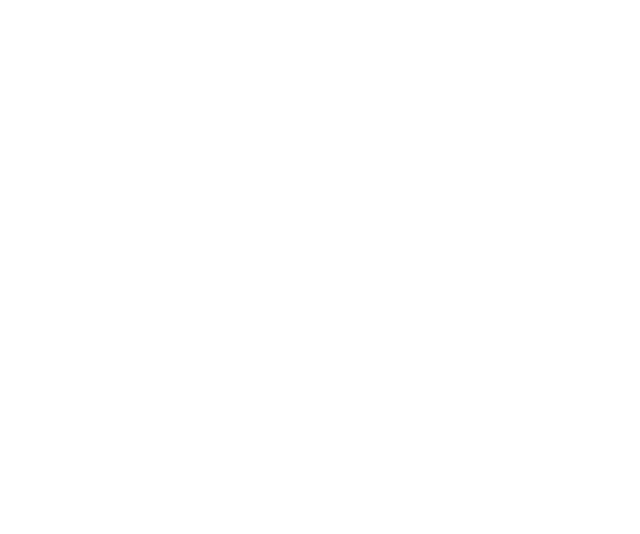
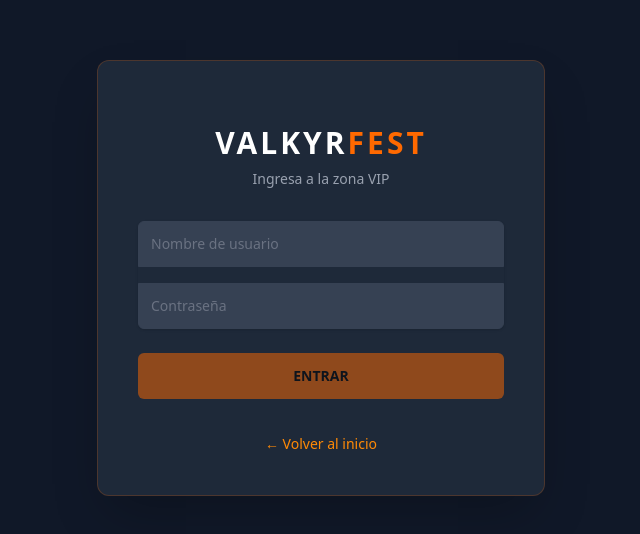
Before and after one commit to asa7ur/valkyria-frontend, an Angular app: page /login in a window 1280 px wide. Before the commit this address led to /. Shown: the part 122-656 px from the top of the page, without its empty margins (319-959 px from the left). Built offline with nearby package versions, Linux system fonts and the light colour scheme.

Commit message:
Adding login page

```diff
--- a/src/app/app.config.ts
+++ b/src/app/app.config.ts
@@ -2,7 +2,8 @@ import {ApplicationConfig, provideBrowserGlobalErrorListeners} from '@angular/co
 import {provideRouter, withComponentInputBinding} from '@angular/router';
 
 import {routes} from './app.routes';
-import {provideHttpClient} from '@angular/common/http';
+import {provideHttpClient, withInterceptors} from '@angular/common/http';
+import {authInterceptor} from './core/interceptors/auth.interceptor';
 
 export const appConfig: ApplicationConfig = {
   providers: [
@@ -11,6 +12,8 @@ export const appConfig: ApplicationConfig = {
       routes,
       withComponentInputBinding()
     ),
-    provideHttpClient()
+    provideHttpClient(
+      withInterceptors([authInterceptor])
+    )
   ]
 };
--- a/src/app/app.routes.ts
+++ b/src/app/app.routes.ts
@@ -5,8 +5,14 @@ import {Lineup} from './features/lineup/lineup';
 import {Artists} from './features/artists/artists';
 import {ArtistDetail} from './features/artists/pages/artist-detail/artist-detail';
 import {Purchase} from './features/purchase/purchase';
+import {Login} from './features/auth/login/login';
+import {authGuard} from './core/guards/auth.guard';
 
 export const routes: Routes = [
+  {
+    path: 'login',
+    component: Login
+  },
   {
     path: '',
     component: MainLayout,
@@ -15,7 +21,11 @@ export const routes: Routes = [
       {path: 'lineup', component: Lineup},
       {path: 'artists', component: Artists},
       {path: 'artists/:id', component: ArtistDetail},
-      {path: 'purchase', component: Purchase},
+      {
+        path: 'purchase',
+        component: Purchase,
+        canActivate: [authGuard]
+      },
     ]
   }
 ];
--- /dev/null
+++ b/src/app/core/guards/auth.guard.ts
@@ -0,0 +1,15 @@
+import {inject} from '@angular/core';
+import {CanActivateFn, Router} from '@angular/router';
+import {AuthService} from '../services/auth.service';
+
+export const authGuard: CanActivateFn = (route, state) => {
+  const authService = inject(AuthService);
+  const router = inject(Router);
+
+  if (authService.isLoggedIn()) {
+    return true;
+  }
+
+  // Si no está logueado, redirigir al login
+  return router.createUrlTree(['/login']);
+};
--- /dev/null
+++ b/src/app/core/interceptors/auth.interceptor.ts
@@ -0,0 +1,31 @@
+import {HttpInterceptorFn, HttpErrorResponse} from '@angular/common/http';
+import {inject} from '@angular/core';
+import {AuthService} from '../services/auth.service';
+import {catchError, throwError} from 'rxjs';
+import {Router} from '@angular/router';
+
+export const authInterceptor: HttpInterceptorFn = (req, next) => {
+  const authService = inject(AuthService);
+  const router = inject(Router);
+  const token = localStorage.getItem('auth_token');
+
+  let authReq = req;
+  if (token) {
+    authReq = req.clone({
+      setHeaders: {
+        Authorization: `Bearer ${token}`
+      }
+    });
+  }
+
+  return next(authReq).pipe(
+    catchError((error: HttpErrorResponse) => {
+      // Si recibimos un 401 (Unauthorized), forzamos el logout
+      if (error.status === 401) {
+        authService.logout();
+        router.navigate(['/login']);
+      }
+      return throwError(() => error);
+    })
+  );
+};
--- /dev/null
+++ b/src/app/core/services/auth.service.ts
@@ -0,0 +1,39 @@
+import {Injectable, inject, signal} from '@angular/core';
+import {HttpClient} from '@angular/common/http';
+import {Observable, tap} from 'rxjs';
+import {AuthResponse, LoginRequest} from '../models/auth.model';
+
+@Injectable({
+  providedIn: 'root'
+})
+export class AuthService {
+  private http = inject(HttpClient);
+  private apiUrl = 'http://localhost:8080/api/auth';
+
+  currentUser = signal<AuthResponse | null>(this.getUserFromStorage());
+
+  login(credentials: LoginRequest): Observable<AuthResponse> {
+    return this.http.post<AuthResponse>(`${this.apiUrl}/login`, credentials).pipe(
+      tap(response => {
+        localStorage.setItem('auth_token', response.token);
+        localStorage.setItem('user_data', JSON.stringify(response));
+        this.currentUser.set(response);
+      })
+    );
+  }
+
+  logout(): void {
+    localStorage.removeItem('auth_token');
+    localStorage.removeItem('user_data');
+    this.currentUser.set(null);
+  }
+
+  private getUserFromStorage(): AuthResponse | null {
+    const data = localStorage.getItem('user_data');
+    return data ? JSON.parse(data) : null;
+  }
+
+  isLoggedIn(): boolean {
+    return !!this.currentUser();
+  }
+}
--- /dev/null
+++ b/src/app/features/auth/login/login.html
@@ -0,0 +1,48 @@
+<div class="min-h-screen flex items-center justify-center bg-gray-900 px-4 py-12">
+  <div class="max-w-md w-full space-y-8 bg-gray-800 p-10 rounded-xl shadow-2xl border border-orange-500/20">
+    <div>
+      <h2 class="mt-6 text-center text-3xl font-extrabold text-white uppercase tracking-widest">
+        Valkyr<span class="text-orange-500">Fest</span>
+      </h2>
+      <p class="mt-2 text-center text-sm text-gray-400">
+        Ingresa a la zona VIP
+      </p>
+    </div>
+
+    <form class="mt-8 space-y-6" [formGroup]="loginForm" (ngSubmit)="onSubmit()">
+      <div class="rounded-md shadow-sm -space-y-px">
+        <div class="mb-4">
+          <label for="username" class="sr-only">Usuario</label>
+          <input formControlName="username" id="username" type="text" required
+                 class="appearance-none rounded-none relative block w-full px-3 py-3 border border-gray-700 placeholder-gray-500 text-white bg-gray-700 rounded-t-md focus:outline-none focus:ring-orange-500 focus:border-orange-500 focus:z-10 sm:text-sm"
+                 placeholder="Nombre de usuario">
+        </div>
+        <div>
+          <label for="password" class="sr-only">Contraseña</label>
+          <input formControlName="password" id="password" type="password" required
+                 class="appearance-none rounded-none relative block w-full px-3 py-3 border border-gray-700 placeholder-gray-500 text-white bg-gray-700 rounded-b-md focus:outline-none focus:ring-orange-500 focus:border-orange-500 focus:z-10 sm:text-sm"
+                 placeholder="Contraseña">
+        </div>
+      </div>
+
+      @if (errorMessage()) {
+        <div class="text-red-500 text-sm text-center font-medium bg-red-500/10 py-2 rounded">
+          {{ errorMessage() }}
+        </div>
+      }
+
+      <div>
+        <button type="submit" [disabled]="loginForm.invalid || isLoading()"
+                class="group relative w-full flex justify-center py-3 px-4 border border-transparent text-sm font-bold rounded-md text-black bg-orange-500 hover:bg-orange-600 focus:outline-none focus:ring-2 focus:ring-offset-2 focus:ring-orange-500 disabled:opacity-50 transition-all uppercase">
+          {{ isLoading() ? 'Procesando...' : 'Entrar' }}
+        </button>
+      </div>
+    </form>
+
+    <div class="text-center">
+      <a routerLink="/" class="text-orange-400 hover:text-orange-300 text-sm font-medium">
+        ← Volver al inicio
+      </a>
+    </div>
+  </div>
+</div>
--- /dev/null
+++ b/src/app/features/auth/login/login.ts
@@ -0,0 +1,44 @@
+import {Component, inject, signal} from '@angular/core';
+import {FormBuilder, ReactiveFormsModule, Validators} from '@angular/forms';
+import {Router, RouterLink} from '@angular/router';
+import {AuthService} from '../../../core/services/auth.service';
+
+@Component({
+  selector: 'app-login',
+  standalone: true,
+  imports: [ReactiveFormsModule, RouterLink],
+  templateUrl: './login.html'
+})
+export class Login {
+  private fb = inject(FormBuilder);
+  private authService = inject(AuthService);
+  private router = inject(Router);
+
+  errorMessage = signal<string | null>(null);
+  isLoading = signal<boolean>(false);
+
+  loginForm = this.fb.group({
+    username: ['', [Validators.required]],
+    password: ['', [Validators.required, Validators.minLength(4)]]
+  });
+
+  onSubmit() {
+    if (this.loginForm.valid) {
+      this.isLoading.set(true);
+      this.errorMessage.set(null);
+
+      const credentials = this.loginForm.value as any;
+
+      this.authService.login(credentials).subscribe({
+        next: () => {
+          this.router.navigate(['/']);
+        },
+        error: (err) => {
+          this.isLoading.set(false);
+          this.errorMessage.set('Credenciales incorrectas o error de conexión');
+          console.error('Login error:', err);
+        }
+      });
+    }
+  }
+}
--- a/src/app/layout/header/header.html
+++ b/src/app/layout/header/header.html
@@ -16,6 +16,24 @@
   </div>
 
   <div class="flex items-center gap-4">
+
+    @if (authService.currentUser()) {
+      <div class="hidden md:flex items-center gap-4">
+        <span class="text-[10px] text-white/50 uppercase tracking-widest font-bold">
+          Hi, <span class="text-white">{{ authService.currentUser()?.username }}</span>
+        </span>
+        <button (click)="onLogout()"
+                class="text-[10px] font-bold uppercase tracking-widest text-white/80 hover:text-red-600 transition-colors cursor-pointer">
+          Logout
+        </button>
+      </div>
+    } @else {
+      <a routerLink="/login"
+         class="hidden md:block text-xs font-bold uppercase tracking-widest text-white/80 hover:text-white transition-colors cursor-pointer mr-2">
+        Login
+      </a>
+    }
+
     <button
       routerLink="/purchase"
       class="hidden md:block bg-white text-black px-6 py-2 text-xs font-bold uppercase tracking-widest hover:bg-gray-200 transition-all cursor-pointer">
@@ -39,6 +57,7 @@
   @if (isMenuOpen()) {
     <div
       class="absolute top-full left-0 w-full bg-black/95 backdrop-blur-xl border-b border-white/10 py-8 px-6 flex flex-col gap-6 md:hidden animate-in fade-in slide-in-from-top-4 duration-300">
+
       <a routerLink="/lineup" routerLinkActive="text-red-600" (click)="closeMenu()"
          class="text-2xl font-black uppercase tracking-tighter text-white">Lineup</a>
       <a routerLink="/artists" routerLinkActive="text-red-600" (click)="closeMenu()"
@@ -46,10 +65,27 @@
       <a routerLink="/purchase" routerLinkActive="text-red-600" (click)="closeMenu()"
          class="text-2xl font-black uppercase tracking-tighter text-white">Tickets</a>
 
+      <div class="h-px bg-white/10 my-2"></div>
+
+      @if (authService.currentUser()) {
+        <div class="flex flex-col gap-4">
+          <span class="text-sm text-white/50 uppercase font-bold tracking-widest">
+            User: {{ authService.currentUser()?.username }}
+          </span>
+          <button (click)="onLogout(); closeMenu()"
+                  class="text-left text-xl font-black uppercase tracking-tighter text-red-600">
+            Logout
+          </button>
+        </div>
+      } @else {
+        <a routerLink="/login" (click)="closeMenu()"
+           class="text-2xl font-black uppercase tracking-tighter text-white">Login</a>
+      }
+
       <button
         routerLink="/purchase"
         (click)="closeMenu()"
-        class="bg-white text-black w-full py-4 text-sm font-bold uppercase tracking-widest">
+        class="bg-white text-black w-full py-4 text-sm font-bold uppercase tracking-widest mt-4">
         Buy Tickets Now
       </button>
     </div>
--- a/src/app/layout/header/header.ts
+++ b/src/app/layout/header/header.ts
@@ -1,5 +1,6 @@
-import {Component, signal} from '@angular/core';
-import {RouterLink, RouterLinkActive} from '@angular/router';
+import {Component, inject, signal} from '@angular/core';
+import {Router, RouterLink, RouterLinkActive} from '@angular/router';
+import {AuthService} from '../../core/services/auth.service';
 
 @Component({
   selector: 'app-header',
@@ -8,6 +9,9 @@ import {RouterLink, RouterLinkActive} from '@angular/router';
   styles: ``,
 })
 export class Header {
+  public authService = inject(AuthService);
+  private router = inject(Router);
+
   isMenuOpen = signal(false);
 
   toggleMenu() {
@@ -17,4 +21,9 @@ export class Header {
   closeMenu() {
     this.isMenuOpen.set(false);
   }
+
+  onLogout() {
+    this.authService.logout();
+    this.router.navigate(['/']);
+  }
 }
```
Also changed, not shown: src/app/core/models/auth.model.ts (added, +10 -0 lines).
